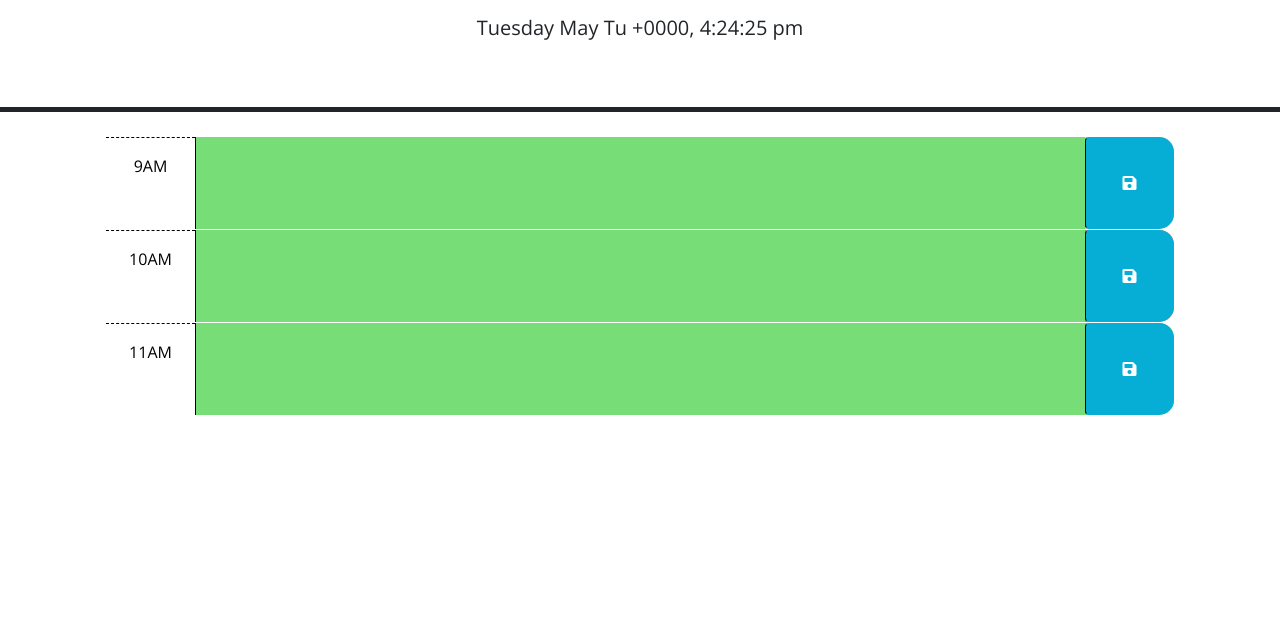
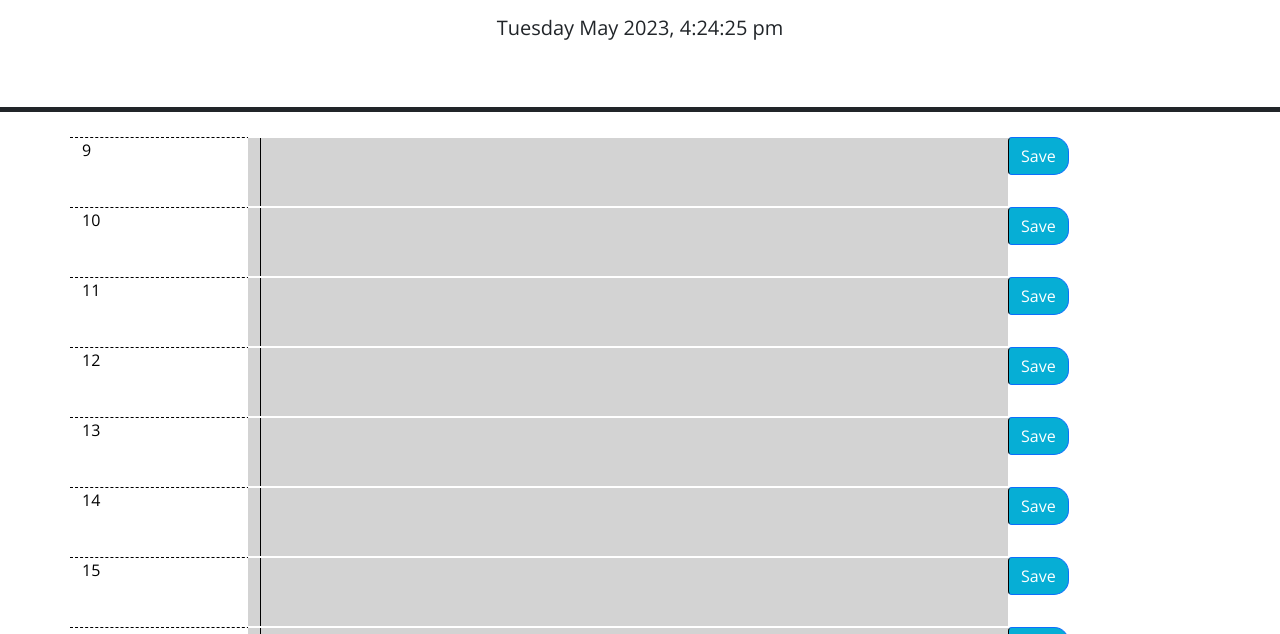
Before and after one commit to michaelcoder7/jQuery-calendar-application, a plain HTML site: page index.html in a window 1280 px wide. Shown: the part 166-800 px from the top of the page. Drawn offline with nearby package versions, Linux system fonts and the light colour scheme.

Commit message:
small changes to code

```diff
--- a/assets/js/script.js
+++ b/assets/js/script.js
@@ -2,6 +2,32 @@ const options = {
   firstHour: 9,
   lastHour: 23,
 };
+
+function generateTimeslots() {
+  for (hour = options.firstHour; hour <= options.lastHour; hour++) {
+    let savedTask = localStorage.getItem(hour) || "";
+    let html = `<div class="row" data-hour="${hour}">
+           <div class="col-sm-2 hour">${hour}</div>
+           <div class="col-sm-8 row past">
+                <textarea class="col-md-10 description">${savedTask}</textarea>
+            </div>
+            <div class="col-sm-2">
+                <button class="btn btn-primary saveBtn">Save</button>
+            </div>
+          </div>
+        `;
+    $(".container").append(html);
+  }
+}
+
+function onSaveTask(event) {
+  const hour = $(event.target).parent().parent().attr("data-hour");
+  const task = $(event.target).parent().prev().children().val();
+
+  localStorage.setItem(hour, task);
+
+  console.log("saved");
+}
 
 function updateTimeslots() {
   console.log("updateTimeslots");
@@ -21,32 +47,6 @@ function updateTimeslots() {
   });
 }
 
-function onSaveTask(event) {
-  const hour = $(event.target).parent().parent().attr("data-hour");
-  const task = $(event.target).parent().prev().children().val();
-
-  localStorage.setItem(hour, task);
-
-  console.log("saved");
-}
-
-function generateTimeslots() {
-  for (hour = options.firstHour; hour <= options.lastHour; hour++) {
-    const savedTask = localStorage.getItem(hour) || "";
-    const html = `<div class="row" data-hour="${hour}">
-           <div class="col-sm-2 hour">${hour}</div>
-           <div class="col-sm-8 row past">
-                <textarea class="col-md-10 description">${savedTask}</textarea>
-            </div>
-            <div class="col-sm-2">
-                <button class="btn btn-primary saveBtn">Save</button>
-            </div>
-          </div>
-        `;
-    $(".container").append(html);
-  }
-}
-
 function init() {
   generateTimeslots();
 
@@ -54,7 +54,7 @@ function init() {
 
   $(".saveBtn").on("click", onSaveTask);
 
-  const currentDay = dayjs().format("dddd MMMM dd YYY, h:mm:ss a");
+  const currentDay = dayjs().format("dddd MMMM YYYY, h:mm:ss a");
   $("#currentDay").text(currentDay);
 
   setInterval(function () {
--- a/index.html
+++ b/index.html
@@ -32,46 +32,8 @@
       <p id="currentDay" class="lead"></p>
     </header>
 
-    <!-- <div class="container">
-      Timeblocks are made here dynamically in JS file-->
-
-
-    <div class="container-lg px-5">
-      <!-- Use class for "past", "present", and "future" to apply styles to the
-        time-block divs accordingly. The javascript will need to do this by
-        adding/removing these classes on each div by comparing the hour in the
-        id to the current hour. The html provided below is meant to be an example
-        demonstrating how the css provided can be leveraged to create the
-        desired layout and colors. The html below should be removed or updated
-        in the finished product. Remember to delete this comment once the
-        code is implemented.
-        -->
-
-      <!-- Example of a past time block. The "past" class adds a gray background color. -->
-      <div id="hour-9" class="row time-block past">
-        <div class="col-2 col-md-1 hour text-center py-3">9AM</div>
-        <textarea class="col-8 col-md-10 description" rows="3"> </textarea>
-        <button class="btn saveBtn col-2 col-md-1" aria-label="save">
-          <i class="fas fa-save" aria-hidden="true"></i>
-        </button>
-      </div>
-
-      <!-- Example of a a present time block. The "present" class adds a red background color. -->
-      <div id="hour-10" class="row time-block present">
-        <div class="col-2 col-md-1 hour text-center py-3">10AM</div>
-        <textarea class="col-8 col-md-10 description" rows="3"> </textarea>
-        <button class="btn saveBtn col-2 col-md-1" aria-label="save">
-          <i class="fas fa-save" aria-hidden="true"></i>
-        </button>
-      </div>
-
-      <!-- Example of a future time block. The "future" class adds a green background color. -->
-      <div id="hour-11" class="row time-block future">
-        <div class="col-2 col-md-1 hour text-center py-3">11AM</div>
-        <textarea class="col-8 col-md-10 description" rows="3"> </textarea>
-        <button class="btn saveBtn col-2 col-md-1" aria-label="save">
-          <i class="fas fa-save" aria-hidden="true"></i>
-        </button>
+    <div class="container">
+      <!--Timeblocks are made here dynamically in JS file-->
     </div>
   </body>
 
```
Lines whose indentation alone changed are shown as unchanged.
